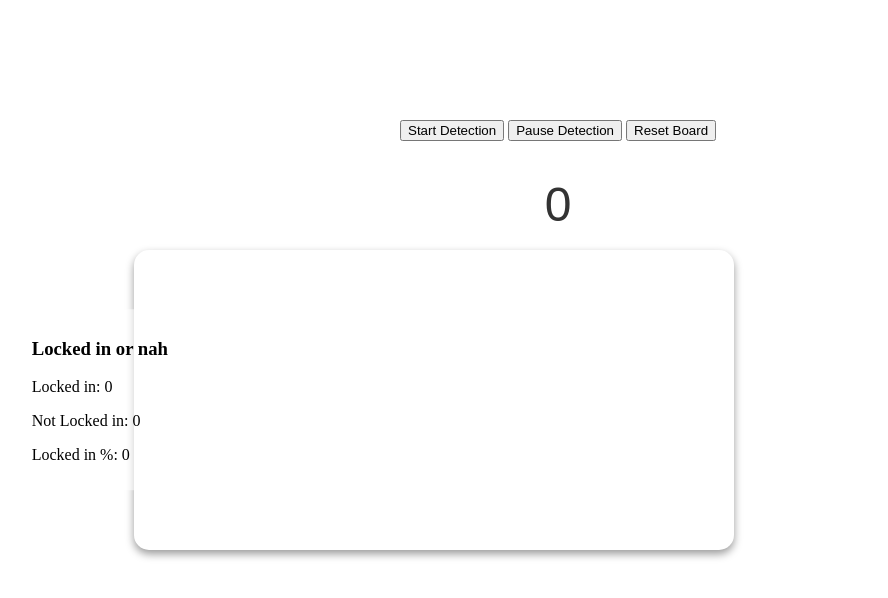
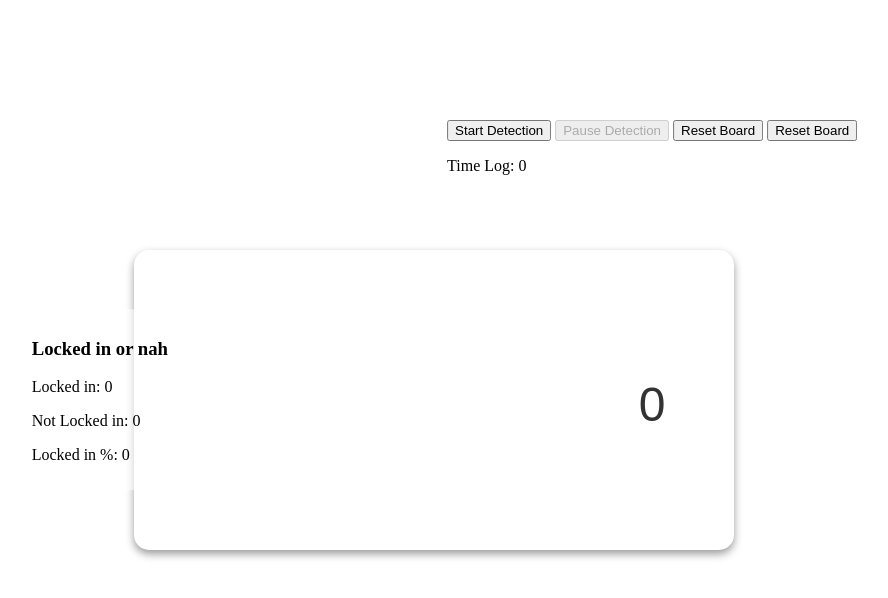
Before and after one commit to hannimeee/lockedin, a plain HTML site: page FaceRec/index3.html in a window 1280 px wide. Both pictures are taken after a click on the button "Pause Detection". Shown: the whole page, without its empty margins (206-1094 px from the left). Drawn offline with Linux system fonts and the light colour scheme; no server answers.

Commit message:
combine attempt #1
made log button that only does timeout and adding huge time function to the bottom + added three new variables to the top didn't change start or stop onyl added time(in and timeout()

```diff
--- a/FaceRec/FaceVideo3.js
+++ b/FaceRec/FaceVideo3.js
@@ -6,8 +6,8 @@ let mediaRecorder;
 let recordedBlobs;
 let faceDetectionInterval;
 let currentTimeIn;
+let currentPercentage;
 const timelog = [];
-
 
 Promise.all([
   faceapi.nets.ssdMobilenetv1.loadFromUri("./models"),
@@ -97,7 +97,6 @@ async function startRecordingWithFaceDetection() {
   startFaceDetection();
   console.log('MediaRecorder started', mediaRecorder);
 }
-
 async function startFaceDetection() {
   const labeledFaceDescriptors = await getLabeledFaceDescriptions();
   const faceMatcher = new faceapi.FaceMatcher(labeledFaceDescriptors);
@@ -157,29 +156,24 @@ document.addEventListener('DOMContentLoaded', function() {
   const startButton = document.getElementById('startButton');
   const pauseButton = document.getElementById('pauseButton');
   const resetButton = document.getElementById('resetButton');
-  // const stopButton = document.getElementById('stopButton');
+  const logButton = document.getElementById('logButton');
   let isDetectionStarted = false; // Track if detection has started
 
   startButton.addEventListener('click', async () => {
+    timeIn();
     pauseButton.disabled = false;
     startButton.disabled = true;
     resetButton.disabled = true; // Disable reset button when detection starts
     startRecordingWithFaceDetection();
     isDetectionStarted = true; // Set detection started flag to true
     startButton.textContent = 'Resume'; // Change button text to 'Resume'
-    timeIn();
   });
 
   pauseButton.addEventListener('click', () => {
-    timeOut(currentPercentage);
     clearInterval(faceDetectionInterval);
-
-    startButton.disabled = false; // Enable the start button
+    startButton.disabled = false;
     pauseButton.disabled = true;
-    resetButton.disabled = false;
-
-    // Reset the start button text content to 'Start'
-    startButton.textContent = 'Resume';
+    resetButton.disabled = false; // Enable reset button when detection stops
 
     if (canvas) { // Check if canvas is defined before removing it
       canvas.remove(); // Remove the canvas from the DOM
@@ -199,6 +193,10 @@ document.addEventListener('DOMContentLoaded', function() {
     updateLockedInPercentage();
     startButton.textContent = 'Start'; // Change button text back to 'Start' after reset
   });
+
+  logButton.addEventListener('click', () => {
+    timeOut(currentPercentage);
+  });
 });
 
 
@@ -208,6 +206,22 @@ function updateLockedInPercentage() {
   const percentage = totalFrames > 0 ? ((faceDetectedCount / totalFrames) * 100).toFixed(2) : 0;
   document.getElementById("locked-in-percentage").textContent = percentage;
 }
+
+// Inside the video.addEventListener("play", async () => { ... }) function:
+
+// setInterval(() => {
+//   updateLockedInPercentage(); // Update the locked in percentage on each frame
+// }, 100);
+// Inside the video.addEventListener("play", async () => { ... }) function:
+
+// setInterval(() => {
+//   updateLockedInPercentage(); // Update the locked in percentage on each frame
+// }, 100);
+// Inside the video.addEventListener("play", async () => { ... }) function:
+
+// setInterval(() => {
+//   updateLockedInPercentage(); // Update the locked in percentage on each frame
+// }, 100);
 
 function timeIn(){
   currentTimeIn = new Date();
--- a/FaceRec/index3.html
+++ b/FaceRec/index3.html
@@ -28,6 +28,8 @@
     <button id="startButton" onclick="startTimer()">Start Detection</button>
     <button id="pauseButton" onclick="pauseTimer()">Pause Detection</button>
     <button id="resetButton" onclick="resetTimer()">Reset Board</button>
+    <button id="logButton">Reset Board</button>
+    <p>Time Log: <span id="timelog-container">0</span></p>
   </div>
 </div>
 
```
